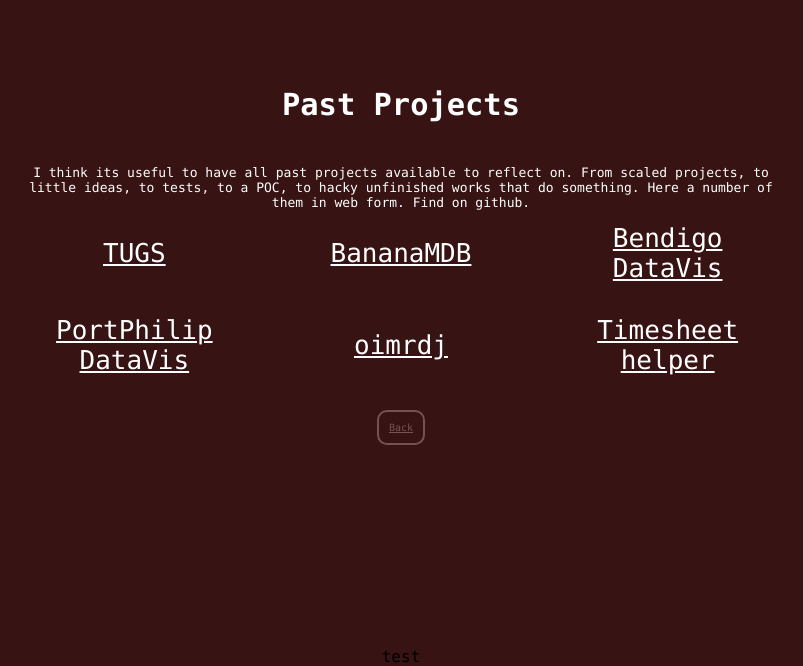
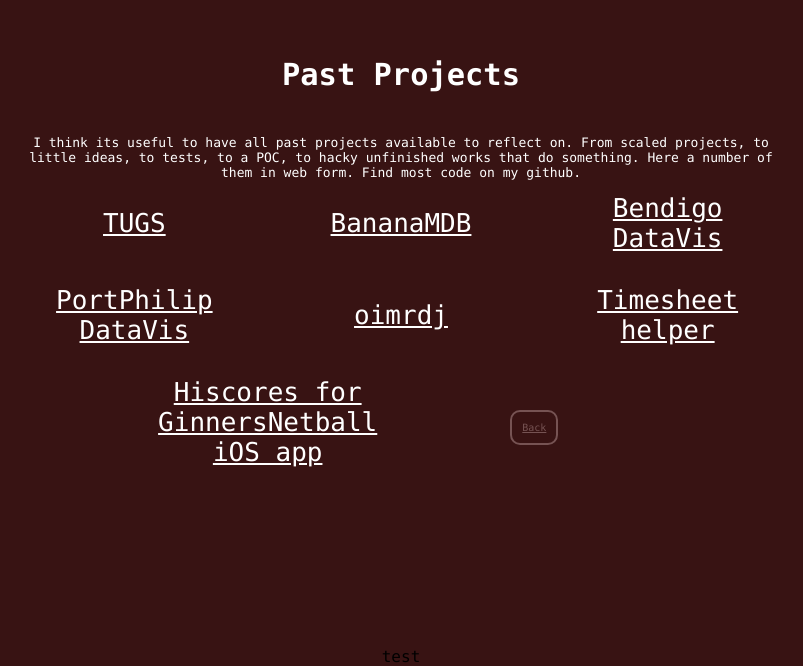
Before and after one commit to mewc/mewc4, a React (Create React App) app: page /past-projects in a window 1280 px wide. Shown: the part 153-819 px from the top of the page, without its empty margins (239-1042 px from the left). Built offline with nearby package versions, Linux system fonts and the light colour scheme.

Commit message:
Add ginners netball project

```diff
--- a/src/strings.js
+++ b/src/strings.js
@@ -5,7 +5,7 @@ const general = {
     email_placeholder: "email, enter & we'll connect",
     email_endpoint_base64: "aHR0cHM6Ly9xZzlnaDBmeHQ1LmV4ZWN1dGUtYXBpLnVzLWVhc3QtMi5hbWF6b25hd3MuY29tL3Byb2QvZW1haWw=",
     past_projects_header: "Past Projects",
-    past_projects_description: "I think its useful to have all past projects available to reflect on. From scaled projects, to little ideas, to tests, to a POC, to hacky unfinished works that do something. Here a number of them in web form. Find on github."
+    past_projects_description: "I think its useful to have all past projects available to reflect on. From scaled projects, to little ideas, to tests, to a POC, to hacky unfinished works that do something. Here a number of them in web form. Find most code on my github."
 }
 
 //todo move to dynamo
@@ -40,6 +40,11 @@ const projects = [
         link: "http://timesheethelper.mewc.info",
         description: "When I needed to figure out exactly how much I worked in a day"
     },
+    {
+        shortName: "Hiscores for GinnersNetball iOS app",
+        link: "https://hiscores.ginners.win/",
+        description: "React with full firebase db integration. "
+    },
 ]
 
 const strings = {
```
